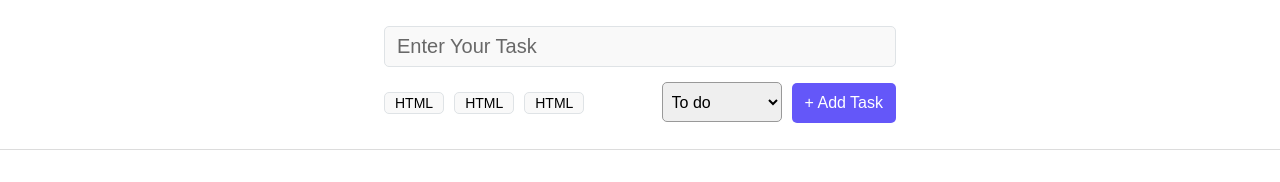
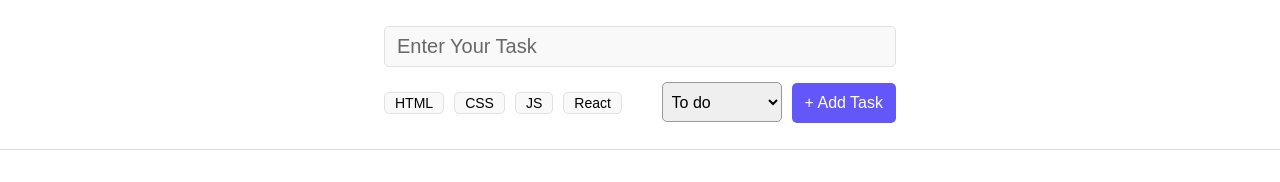
Before and after one commit to 2018dayanan/tasktrek, a React (Vite) app: page / in a window 1280 px wide. Shown: the top 182 px of the page. Built offline with nearby package versions, Linux system fonts and the light colour scheme.

Commit message:
feat: pass data via props in <Tag> component

```diff
--- a/src/components/Tag.jsx
+++ b/src/components/Tag.jsx
@@ -1,10 +1,10 @@
 import React from 'react'
 import "./Tag.css";
 
-const Tag = () => {
+const Tag = (props) => {
     return (
-        <button className='tag'>HTML</button>
+        <button className='tag'>{props.tagname}</button>
     )
 }
 
-export default Tag
+export default Tag;
--- a/src/components/TaskForm.jsx
+++ b/src/components/TaskForm.jsx
@@ -9,9 +9,10 @@ const TaskForm = () => {
                 <input type="text" className='task_input' placeholder='Enter Your Task' />
                 <div className='task_form_bottom_line'>
                     <div>
-                        <Tag></Tag>
-                        <Tag></Tag>
-                        <Tag></Tag>
+                        <Tag tagname="HTML"></Tag>
+                        <Tag tagname="CSS"></Tag>
+                        <Tag tagname="JS"></Tag>
+                        <Tag tagname="React"></Tag>
                     </div>
                     <div>
                         <select className='task_status'>
```
